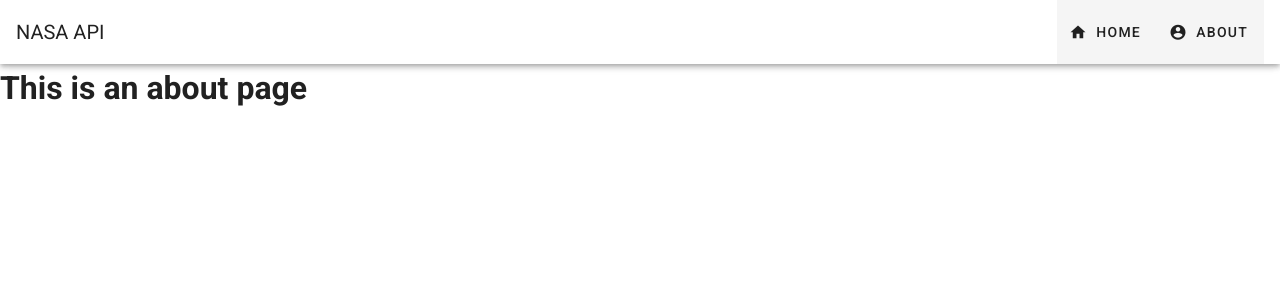
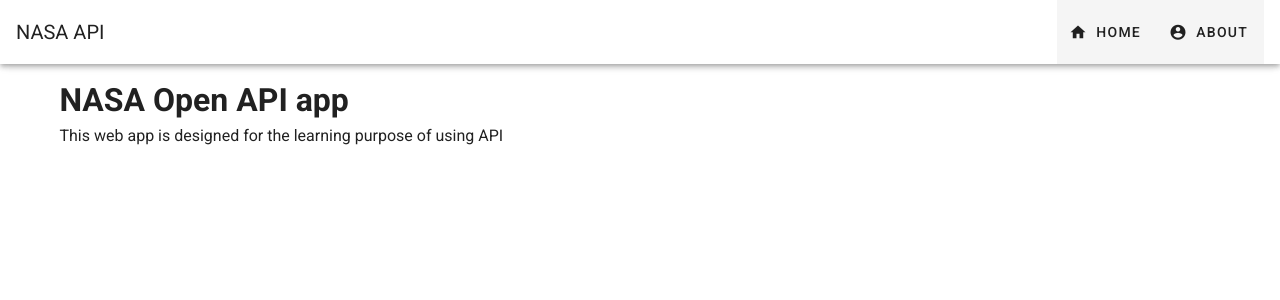
Before and after one commit to RiadSaidur/vue-apps, a Vue app in the folder nasa-api/: page /about in a window 1280 px wide. Shown: the top 300 px of the page. Built offline with nearby package versions, Linux system fonts and the light colour scheme.

Commit message:
added about page

```diff
--- a/nasa-api/src/views/About.vue
+++ b/nasa-api/src/views/About.vue
@@ -1,5 +1,8 @@
 <template>
-  <div class="about">
-    <h1>This is an about page</h1>
-  </div>
+  <v-container>
+    <h1>NASA Open API app</h1>
+    <p>
+      This web app is designed for the learning purpose of using API
+    </p>
+  </v-container>
 </template>
```
